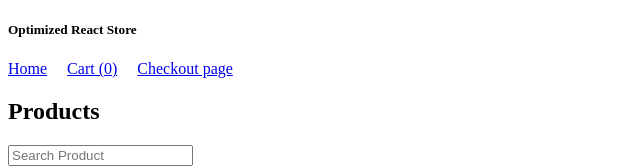
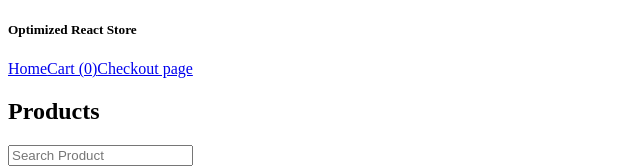
Before and after one commit to asanIbrahim/Optimized-React-Store, a React (Vite) app: page / in a window 1280 px wide. Shown: the top 168 px of the page, without its empty margins (0-640 px from the left). Built offline with nearby package versions, Linux system fonts and the light colour scheme.

Commit message:
remove gap

```diff
--- a/src/components/Navbar.jsx
+++ b/src/components/Navbar.jsx
@@ -6,7 +6,7 @@ export default function Navbar() {
     const cartLength = cartItem.length
 
     return (
-        <nav style={{ display: "flex", gap: "20px"}}>
+        <nav style={{ display: "flex"}}>
             <Link to={'/'}> Home</Link>
             <Link to="/cart"> Cart ({cartLength})</Link>
             <Link to="/checkout"> Checkout page</Link>
```
